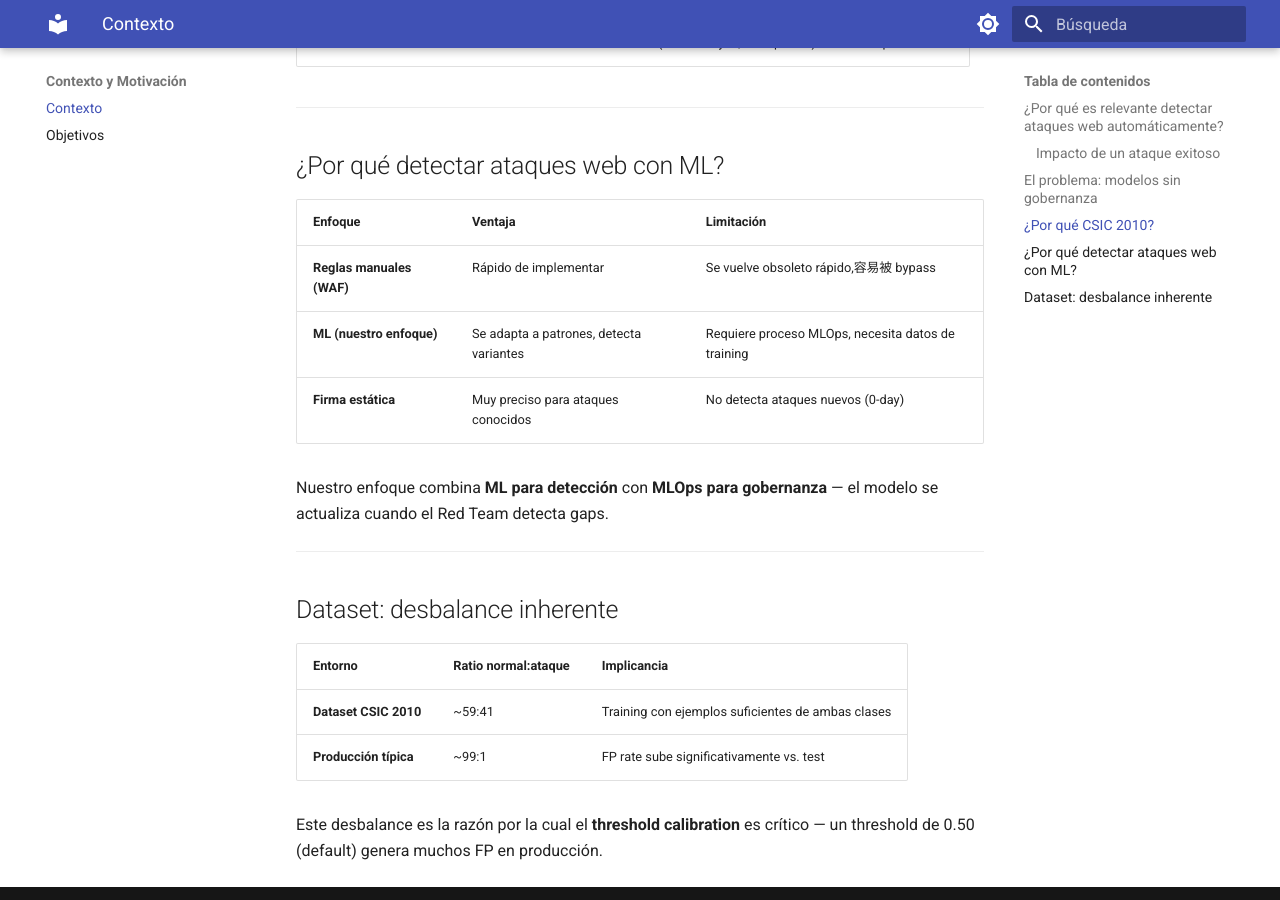
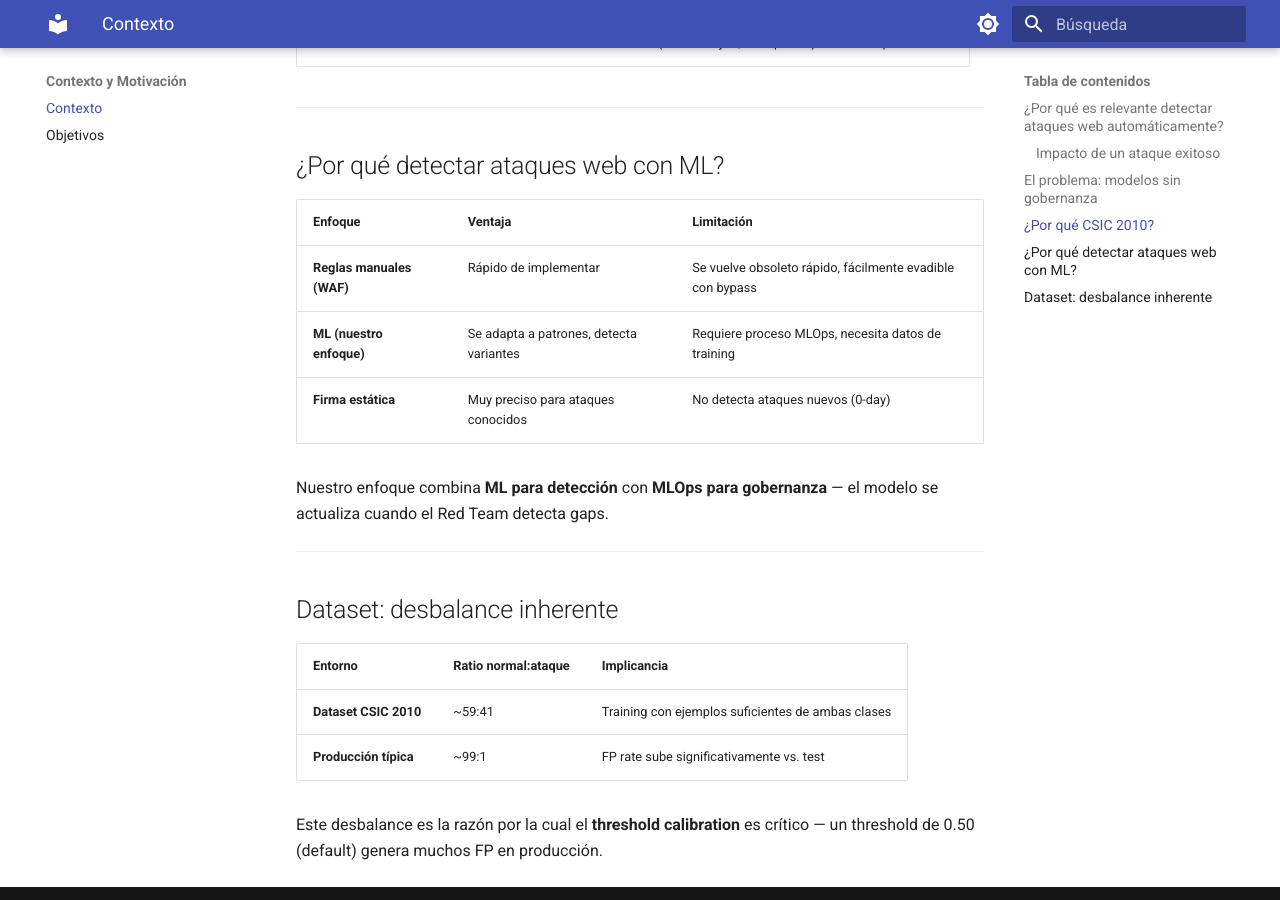
Before and after one commit to permotion/pmt_mlsecops, an MkDocs documentation site: the page built from docs/contexto.md, in a window 1280 px wide and 900 px high, scrolled down 1704 px. Built offline with MkDocs 1.6.1 and Material for MkDocs 9.7.7, drawn with Linux system fonts in a browser that asks for light colours.

Commit message:
fix: correct Chinese character artifact in contexto.md

```diff
--- a/docs/contexto.md
+++ b/docs/contexto.md
@@ -58,7 +58,7 @@ El dataset CSIC 2010 (HTTP dataset) fue publicado por la Universidad de Granada
 
 | Enfoque | Ventaja | Limitación |
 |---------|---------|------------|
-| **Reglas manuales (WAF)** | Rápido de implementar | Se vuelve obsoleto rápido,容易被 bypass |
+| **Reglas manuales (WAF)** | Rápido de implementar | Se vuelve obsoleto rápido, fácilmente evadible con bypass |
 | **ML (nuestro enfoque)** | Se adapta a patrones, detecta variantes | Requiere proceso MLOps, necesita datos de training |
 | **Firma estática** | Muy preciso para ataques conocidos | No detecta ataques nuevos (0-day) |
 
```
